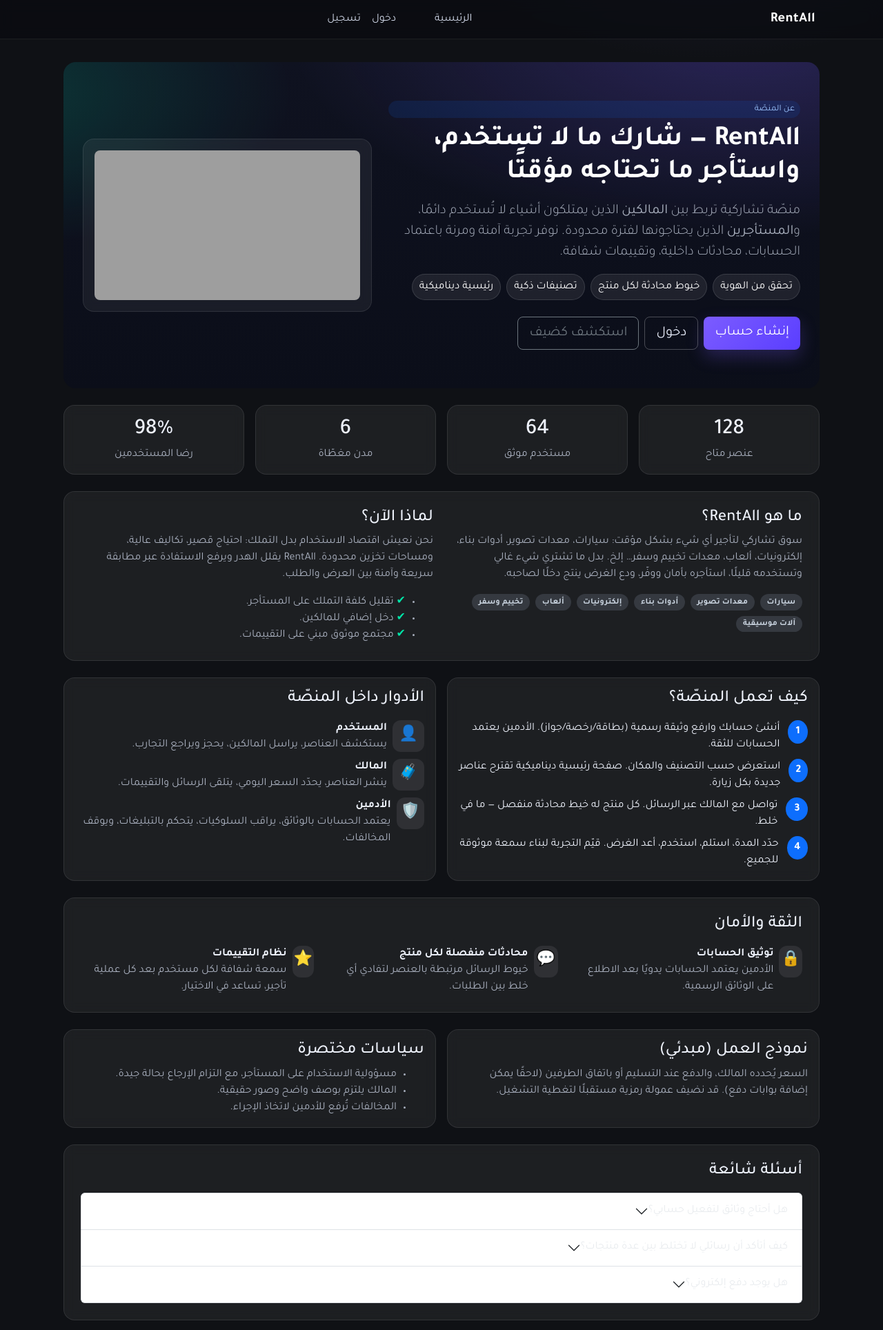
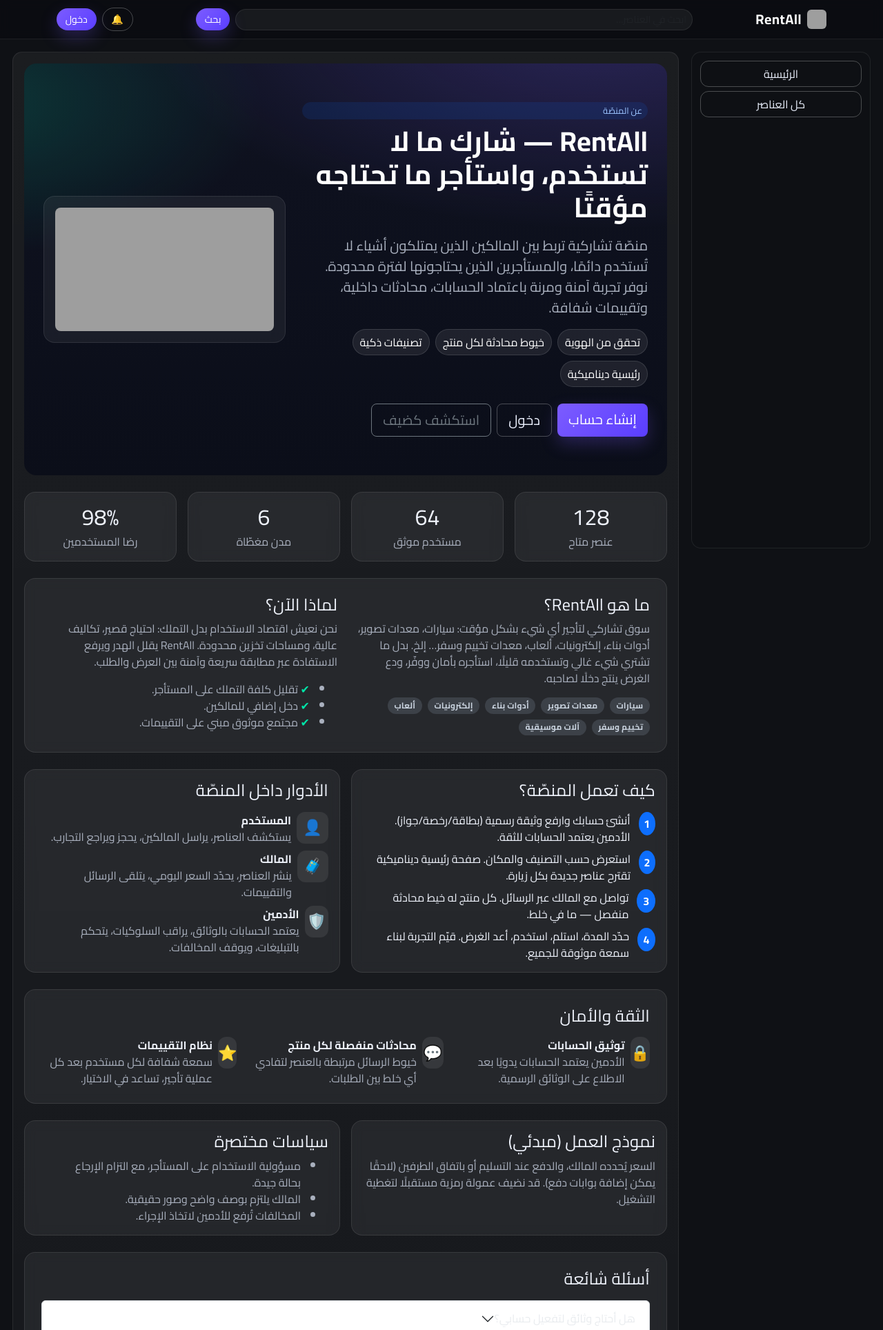
Before and after one commit to Mohamedcha09/Rentall_mvp, a FastAPI app: page /about in a window 1280 px wide. Shown: the top 1928 px of the page at 69% size. Run offline with FastAPI, Linux system fonts and the light colour scheme; grey boxes are pictures that could not be loaded.

Commit message:
Update base.html

```diff
--- a/app/templates/base.html
+++ b/app/templates/base.html
@@ -5,111 +5,226 @@
     <meta name="viewport" content="width=device-width, initial-scale=1" />
     <title>{{ title or "RentAll" }}</title>
 
-    <!-- OG / Twitter cards -->
-    <meta property="og:title" content="{{ og_title or title or 'RentAll' }}">
-    <meta property="og:description" content="{{ og_description or 'منصة كراء العناصر بين الأفراد بسهولة وأمان.' }}">
-    <meta property="og:type" content="website">
-    <meta property="og:url" content="{{ request.url }}">
-    <meta property="og:image" content="{{ og_image or request.url_for('static', path='og-default.jpg') }}">
-    <meta name="twitter:card" content="summary_large_image">
-    <meta name="twitter:title" content="{{ og_title or title or 'RentAll' }}">
-    <meta name="twitter:description" content="{{ og_description or 'منصة كراء العناصر بين الأفراد بسهولة وأمان.' }}">
-    <meta name="twitter:image" content="{{ og_image or request.url_for('static', path='og-default.jpg') }}">
+    <!-- Bootstrap + خط -->
+    <link href="https://cdn.jsdelivr.net/npm/bootstrap@5.3.2/dist/css/bootstrap.min.css" rel="stylesheet">
+    <link href="https://fonts.googleapis.com/css2?family=Cairo:wght@400;700;800&display=swap" rel="stylesheet">
 
-    <!-- Fonts -->
-    <link rel="preconnect" href="https://fonts.googleapis.com">
-    <link rel="preconnect" href="https://fonts.gstatic.com" crossorigin>
-    <link href="https://fonts.googleapis.com/css2?family=Cairo:wght@300;400;600;700;800&family=Tajawal:wght@300;400;500;700;800&display=swap" rel="stylesheet">
+    <!-- ستايل التطبيق -->
+    <link href="/static/style.css" rel="stylesheet">
 
-    <!-- Bootstrap -->
-    <link href="https://cdn.jsdelivr.net/npm/bootstrap@5.3.2/dist/css/bootstrap.min.css" rel="stylesheet">
+    <style>
+      :root {
+        --shell-bg: rgba(15,17,21,.66);
+        --border: rgba(255,255,255,.08);
+      }
+      body { font-family: "Cairo", system-ui, -apple-system, "Segoe UI", Roboto, Arial, sans-serif; background: #0f1115; color: #eef2fb; }
 
-    <!-- App styles -->
-    <link href="/static/style.css" rel="stylesheet">
+      /* ===== Topbar ===== */
+      .topbar {
+        position: sticky; top: 0; z-index: 1040;
+        background: var(--shell-bg); backdrop-filter: blur(8px);
+        border-bottom: 1px solid var(--border);
+      }
+      .topbar .brand { gap:.5rem }
+      .topbar .brand img { width:28px; height:28px; border-radius:6px }
+      .topbar .searchbar { display:flex; gap:.5rem; align-items:center; max-width:720px; margin-inline:auto; width:100% }
+      .topbar .searchbar input { border-radius:999px; background:rgba(255,255,255,.06); border:1px solid var(--border); color:#fff; }
+      .topbar .searchbar .btn { border-radius:999px }
+      .topbar .actions .btn { border-color: rgba(255,255,255,.25)!important; }
+
+      /* badges بجانب الاسم */
+      .nav-user { display:flex; align-items:center; gap:.4rem; }
+
+      /* ===== Shell layout (Sidebar + Content) ===== */
+      .shell {
+        display: grid;
+        grid-template-columns: 260px 1fr;  /* Sidebar | Main */
+        gap: 18px;
+        padding: 18px;
+      }
+      @media (max-width: 992px) {
+        .shell { grid-template-columns: 1fr; }
+      }
+
+      /* Sidebar */
+      .sidebar {
+        position: sticky; top: 64px; height: calc(100dvh - 80px);
+        background: var(--shell-bg); border: 1px solid var(--border);
+        border-radius: 14px; padding: 12px; overflow:auto;
+      }
+      .sidebar .menu .btn {
+        justify-content: start; width: 100%;
+        border-radius: 12px; margin-bottom: 6px;
+        color:#e9edf8; border-color: transparent;
+        background: transparent;
+      }
+      .sidebar .menu .btn.active {
+        background: rgba(124,92,255,.18); border:1px solid rgba(124,92,255,.35);
+        color:#fff; font-weight:700;
+      }
+
+      /* Content card feel */
+      .page {
+        background: linear-gradient(180deg, rgba(255,255,255,.05), rgba(255,255,255,.03));
+        border: 1px solid var(--border); border-radius: 14px; padding: 16px;
+      }
+
+      /* dropdown z-index */
+      .dropdown-menu { z-index: 1050; }
+    </style>
+    {% block head_extra %}{% endblock %}
   </head>
   <body>
 
-    {# ✅ استيراد ماكرو الشارات #}
     {% from "_badges.html" import render_badges %}
 
-    <!-- NAVBAR -->
-    <nav class="navbar navbar-expand-lg navbar-dark bg-dark fixed-top">
-      <div class="container">
-        <a class="navbar-brand fw-bold" href="/">RentAll</a>
+    <!-- ===== TOPBAR ===== -->
+    <nav class="topbar navbar navbar-dark py-2">
+      <div class="container d-grid" style="grid-template-columns:auto 1fr auto; gap:12px; align-items:center;">
 
-        <button class="navbar-toggler" type="button" data-bs-toggle="collapse" data-bs-target="#mainNav">
-          <span class="navbar-toggler-icon"></span>
-        </button>
+        <!-- شعار -->
+        <a class="brand navbar-brand d-flex align-items-center m-0" href="/">
+          <img src="{{ url_for('static', path='logo-32.png') }}" alt="RentAll">
+          <span class="fw-bold d-none d-md-inline">RentAll</span>
+        </a>
 
-        <div class="collapse navbar-collapse" id="mainNav">
-          <!-- روابط يسار -->
-          <ul class="navbar-nav me-auto mb-2 mb-lg-0">
-            <li class="nav-item"><a class="nav-link" href="/">الرئيسية</a></li>
+        <!-- بحث -->
+        <form class="searchbar" action="/search" method="get" role="search">
+          <input class="form-control form-control-sm" name="q" type="search" placeholder="ابحث في العناصر…" value="{{ request.query_params.get('q','') }}">
+          <button class="btn btn-primary btn-sm" type="submit">بحث</button>
+        </form>
 
-            {% if session_user %}
-              <li class="nav-item"><a class="nav-link" href="/items">كل العناصر</a></li>
-              <li class="nav-item"><a class="nav-link" href="/profile">صفحتي</a></li>
-              <li class="nav-item"><a class="nav-link" href="/owner/items">أشيائي</a></li>
-              <li class="nav-item"><a class="nav-link" href="/owner/items/new">+ أضف عنصر</a></li>
-              <li class="nav-item"><a class="nav-link" href="/bookings?view=renter">طلباتي</a></li>
-              <li class="nav-item"><a class="nav-link" href="/bookings?view=owner">حجوزات على ممتلكاتي</a></li>
-              <li class="nav-item">
-                <a class="nav-link" href="/payout/settings">
-                  التحويلات
-                  {% if session_user.payouts_enabled %}
-                    <span class="badge bg-success nav-badge">جاهز</span>
-                  {% else %}
-                    <span class="badge bg-warning text-dark nav-badge">أكمل الربط</span>
-                  {% endif %}
-                </a>
-              </li>
-              {% if session_user.role == 'admin' %}
-                <li class="nav-item"><a class="nav-link" href="/admin">لوحة الأدمين</a></li>
-              {% endif %}
-            {% endif %}
-          </ul>
+        <!-- إجراءات -->
+        <div class="actions d-flex align-items-center gap-2">
+          {% if session_user and session_user.status == 'approved' %}
+            <a href="/owner/items/new" class="btn btn-success btn-sm d-none d-sm-inline-flex">+ أضف عنصر</a>
+          {% endif %}
 
-          <!-- يمين -->
-          <ul class="navbar-nav ms-auto">
-            {% if session_user %}
-              <li class="nav-item">
-                <span class="nav-link disabled d-flex align-items-center gap-1">
+          {# جرس الإشعارات من /api/unread_summary #}
+          {% set unread = (request.state.unread_messages | default(0)) | int %}
+          <div class="dropdown">
+            <button class="btn btn-outline-light btn-sm position-relative" data-bs-toggle="dropdown" aria-expanded="false" title="الإشعارات">
+              🔔
+              <span id="notif-badge" class="position-absolute translate-middle badge rounded-pill bg-danger"
+                    style="top:-2px; inset-inline-start:-6px; {% if unread == 0 %}display:none{% endif %}">
+                {% if unread > 9 %}+9{% else %}{{ unread }}{% endif %}
+              </span>
+            </button>
+            <div class="dropdown-menu dropdown-menu-end p-0 shadow" style="min-width:320px; max-height:360px; overflow:auto">
+              <div id="notif-empty" class="px-3 py-2 text-muted small" {% if unread > 0 %}style="display:none"{% endif %}>لا توجد إشعارات جديدة.</div>
+              <div id="notif-list" class="list-group list-group-flush small"></div>
+              <a class="dropdown-item text-center" href="/messages">فتح كل الرسائل</a>
+            </div>
+          </div>
 
-                  {# ✅ الشارات أمام الاسم مباشرةً #}
-                  {{ render_badges(session_user, '18px') }}
-
-                  <span class="fw-bold">
-                    {{ session_user.first_name or session_user.get('first_name','') }}
-                  </span>
-
-                  <span class="badge bg-secondary">{{ session_user.role }}</span>
-                  <span class="badge
-                    {% if session_user.status == 'approved' %}bg-success
-                    {% elif session_user.status == 'pending' %}bg-warning text-dark
-                    {% else %}bg-danger{% endif %}">
-                    {{ session_user.status }}
-                  </span>
-                </span>
-              </li>
-              <li class="nav-item"><a class="nav-link" href="/logout">خروج</a></li>
-            {% else %}
-              <li class="nav-item"><a class="nav-link" href="/login">دخول</a></li>
-              <li class="nav-item"><a class="nav-link" href="/register">تسجيل</a></li>
-            {% endif %}
-          </ul>
+          {% if session_user %}
+            <a href="/profile" class="btn btn-outline-light btn-sm nav-user">
+              {{ render_badges(session_user, 18) }}
+              <span class="fw-semibold">{{ session_user.first_name or session_user.get('first_name','') }}</span>
+            </a>
+            <a href="/logout" class="btn btn-outline-light btn-sm">خروج</a>
+          {% else %}
+            <a href="/login" class="btn btn-primary btn-sm">دخول</a>
+          {% endif %}
         </div>
       </div>
     </nav>
-    <!-- /NAVBAR -->
 
-    <!-- المحتوى -->
-    <main class="container" style="padding-top: 90px; max-width: 1120px;">
-      {% if message %}
-        <div class="alert alert-info">{{ message }}</div>
-      {% endif %}
-      {% block content %}{% endblock %}
-    </main>
+    <!-- ===== SHELL (Sidebar + Content) ===== -->
+    <div class="container-fluid shell">
+
+      <!-- Sidebar -->
+      <aside class="sidebar">
+        {% set p = request.url.path %}
+        <div class="menu d-grid">
+          <a class="btn btn-outline-light {% if p == '/' %}active{% endif %}" href="/">الرئيسية</a>
+          <a class="btn btn-outline-light {% if p.startswith('/items') %}active{% endif %}" href="/items">كل العناصر</a>
+
+          {% if session_user %}
+            <a class="btn btn-outline-light {% if p.startswith('/profile') and p != '/profile/docs' %}active{% endif %}" href="/profile">صفحتي</a>
+            <a class="btn btn-outline-light {% if p.startswith('/owner/items') %}active{% endif %}" href="/owner/items">أشيائي</a>
+            <a class="btn btn-outline-light {% if p == '/owner/items/new' %}active{% endif %}" href="/owner/items/new">+ أضف عنصر</a>
+            <a class="btn btn-outline-light {% if p.startswith('/bookings') and request.query_params.get('view')=='renter' %}active{% endif %}"
+               href="/bookings?view=renter">طلباتي</a>
+            <a class="btn btn-outline-light {% if p.startswith('/bookings') and request.query_params.get('view')=='owner' %}active{% endif %}"
+               href="/bookings?view=owner">حجوزات على ممتلكاتي</a>
+
+            <a class="btn btn-outline-light {% if p.startswith('/payout') %}active{% endif %}" href="/payout/settings">
+              التحويلات
+              {% if session_user.payouts_enabled %}
+                <span class="badge bg-success ms-1">جاهز</span>
+              {% else %}
+                <span class="badge bg-warning text-dark ms-1">أكمل الربط</span>
+              {% endif %}
+            </a>
+
+            {% if session_user.role == 'admin' %}
+              <hr class="my-2" />
+              <a class="btn btn-outline-light {% if p.startswith('/admin') and p == '/admin' %}active{% endif %}" href="/admin">لوحة الأدمين</a>
+              <a class="btn btn-outline-light {% if p == '/admin/payouts' %}active{% endif %}" href="/admin/payouts">تحويلات الإدارة</a>
+              <a class="btn btn-outline-light {% if p == '/admin/freeze' %}active{% endif %}" href="/admin/freeze">التجميد</a>
+            {% endif %}
+
+            {% if session_user.status != 'approved' %}
+              <hr class="my-2" />
+              <a class="btn btn-outline-light {% if p == '/profile/docs' %}active{% endif %}" href="/profile/docs">تصحيح التحقق</a>
+            {% endif %}
+          {% endif %}
+        </div>
+      </aside>
+
+      <!-- Page Content -->
+      <main class="page">
+        {% if message %}<div class="alert alert-info">{{ message }}</div>{% endif %}
+        {% block content %}{% endblock %}
+      </main>
+    </div>
 
     <script src="https://cdn.jsdelivr.net/npm/bootstrap@5.3.2/dist/js/bootstrap.bundle.min.js"></script>
+
+    {% if session_user %}
+    <script>
+      // إشعارات الرسائل (مثل السابق لكن مدمج)
+      (function(){
+        const badge = document.getElementById('notif-badge');
+        const list = document.getElementById('notif-list');
+        const empty = document.getElementById('notif-empty');
+
+        function row(t){
+          const a = document.createElement('a');
+          a.className = 'list-group-item list-group-item-action d-flex align-items-center gap-2';
+          a.href = '/messages/' + t.thread_id;
+          a.innerHTML = `
+            <div class="rounded-circle bg-secondary d-inline-grid place-items-center" style="width:28px;height:28px;">💬</div>
+            <div class="flex-grow-1">
+              <div class="fw-semibold">${t.other_name || 'مستخدم'}</div>
+              ${t.item_title ? `<div class="text-muted small">${t.item_title}</div>` : ''}
+            </div>
+            <span class="badge bg-danger">${t.count>9?'+9':t.count}</span>
+          `;
+          return a;
+        }
+
+        async function refresh(){
+          try{
+            const r = await fetch('/api/unread_summary', {credentials:'include'});
+            if(!r.ok) return;
+            const data = await r.json();
+            const total = Number(data.total || 0);
+            if(total>0){ badge.style.display='inline-block'; badge.textContent = total>9?'+9':String(total); }
+            else { badge.style.display='none'; }
+            list.innerHTML = '';
+            if(data.threads && data.threads.length){
+              empty.style.display='none';
+              data.threads.forEach(t => list.appendChild(row(t)));
+            } else { empty.style.display='block'; }
+          }catch(e){}
+        }
+        refresh(); setInterval(refresh, 10000);
+      })();
+    </script>
+    {% endif %}
+
+    {% block body_extra %}{% endblock %}
   </body>
 </html>
```
